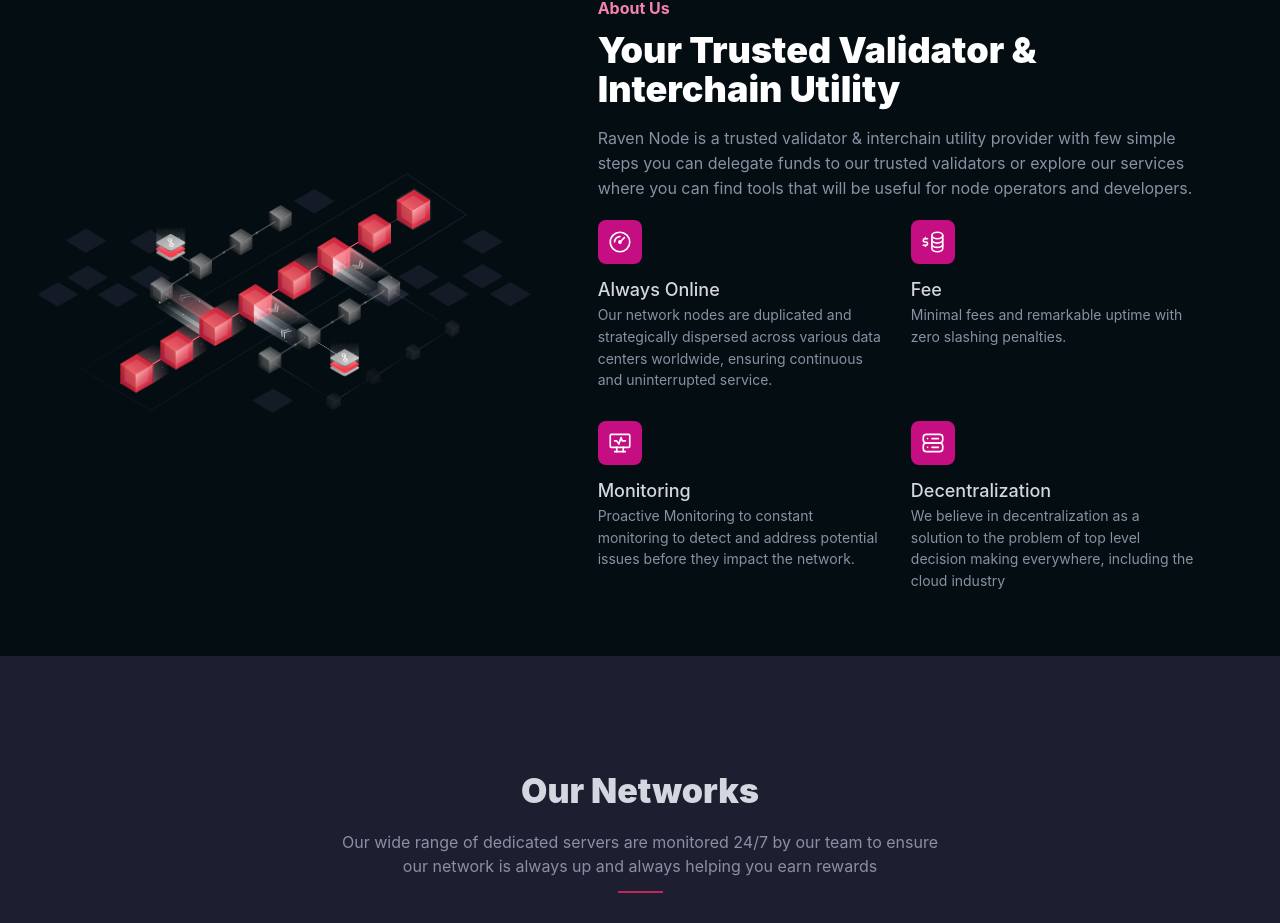
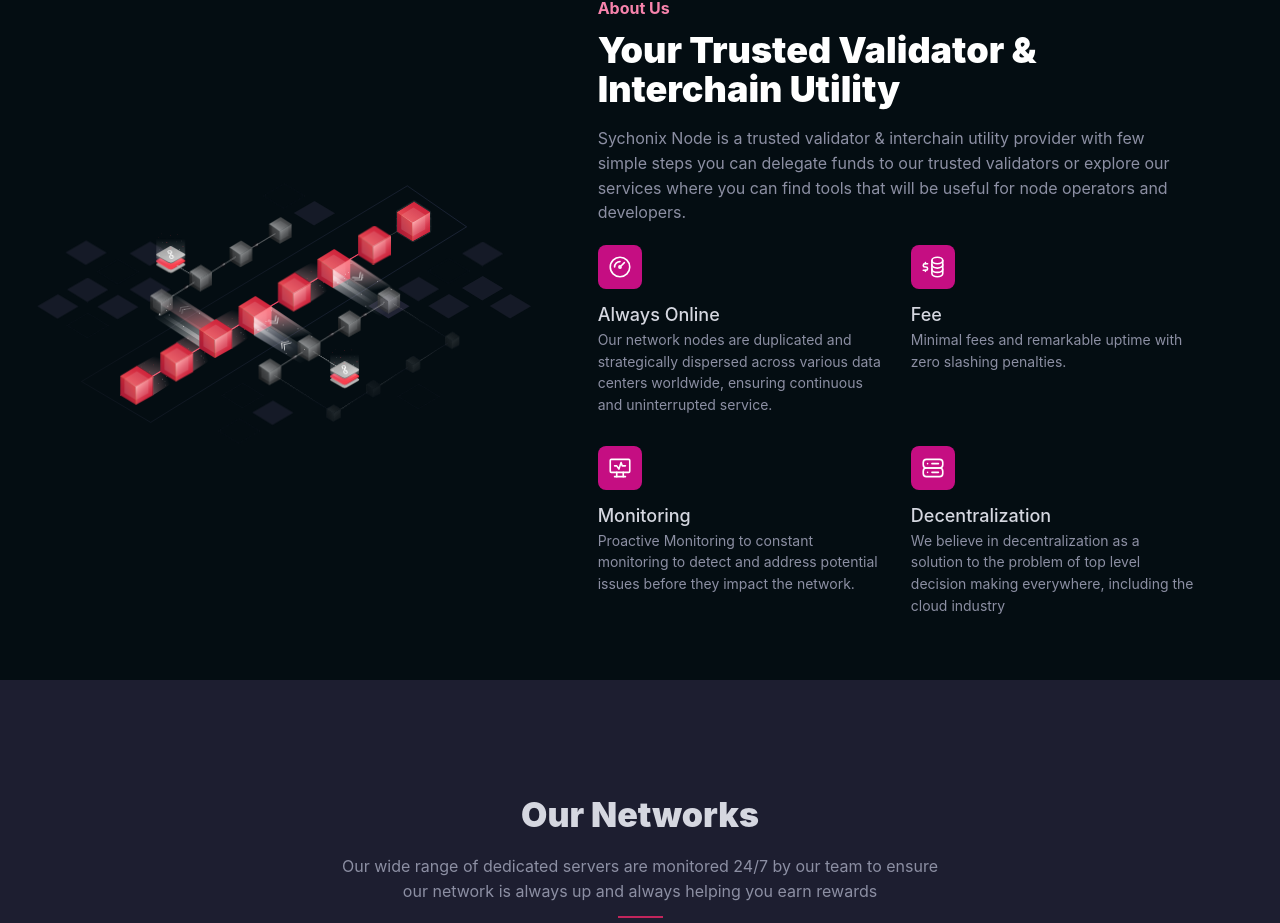
Before and after one commit to sychonix/node-web, a Next.js app: page / in a window 1280 px wide. Shown: the part 1060-1983 px from the top of the page. Built offline with nearby package versions, Linux system fonts and the light colour scheme.

Commit message:
Update index.tsx

```diff
--- a/modules/Home/AboutUs/index.tsx
+++ b/modules/Home/AboutUs/index.tsx
@@ -97,7 +97,7 @@ export function AboutUs() {
               Your Trusted Validator & Interchain Utility
             </Title>
             <Text c="dimmed">
-              Raven Node is a trusted validator & interchain utility provider with few simple steps
+              Sychonix Node is a trusted validator & interchain utility provider with few simple steps
               you can delegate funds to our trusted validators or explore our services where you can
               find tools that will be useful for node operators and developers.
             </Text>
```
